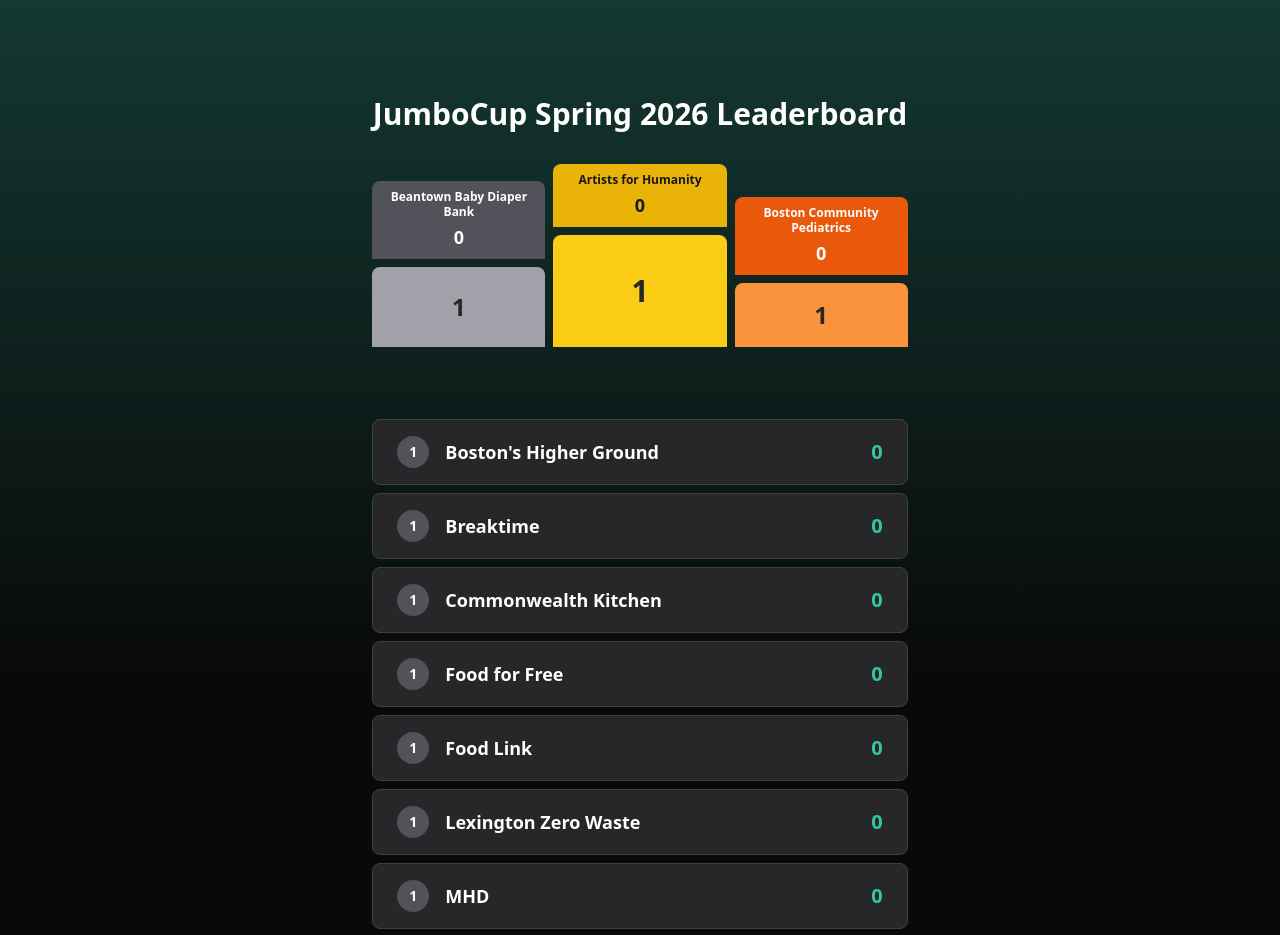
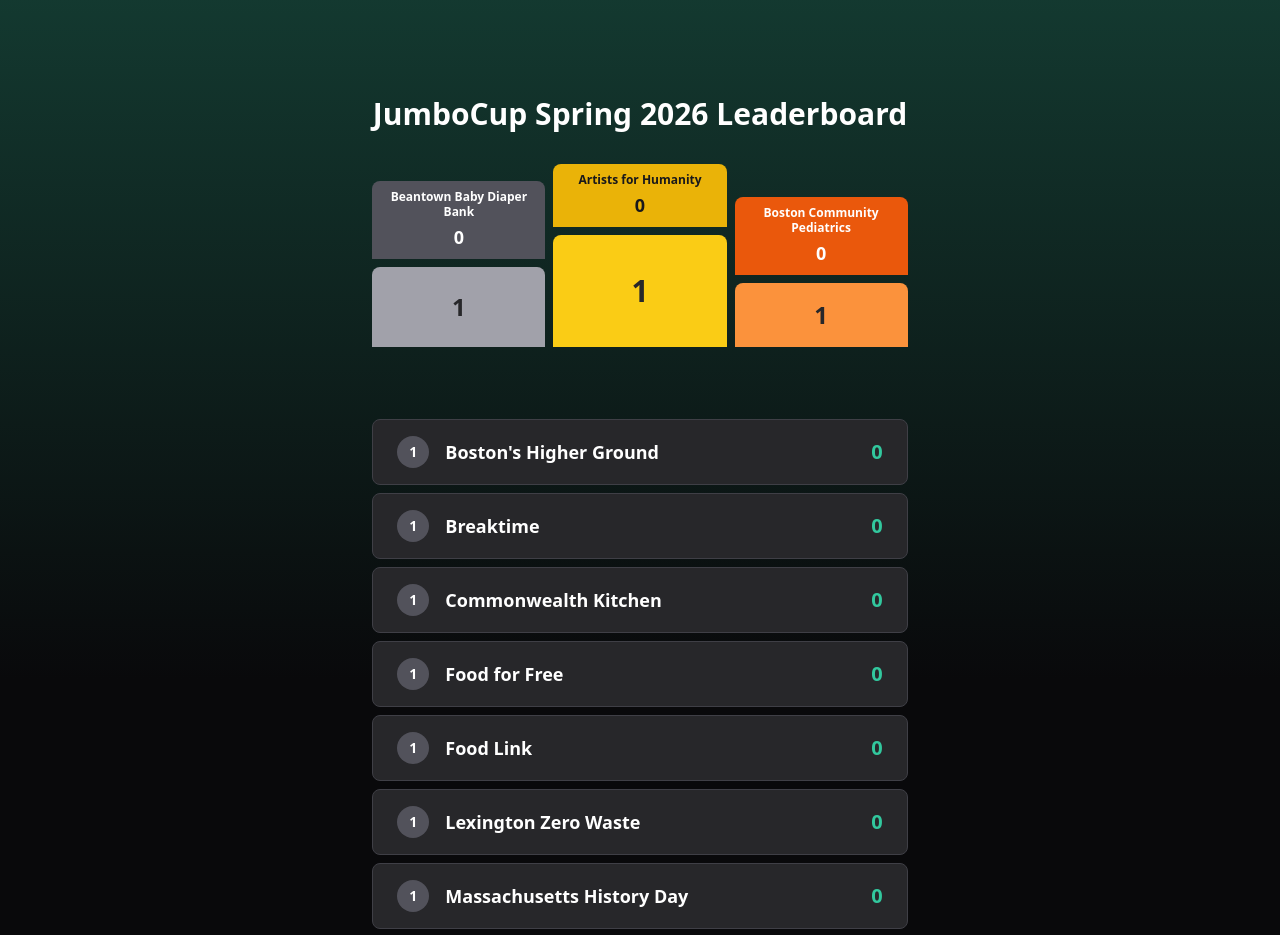
Before and after one commit to JumboCode/jumbocode.org-2024, a Next.js app: page /jumbocup in a window 1280 px wide. Shown: the top 935 px of the page. Built offline with nearby package versions, Linux system fonts and the light colour scheme.

Commit message:
rename mhd

```diff
--- a/components/leaderboard.tsx
+++ b/components/leaderboard.tsx
@@ -30,7 +30,7 @@
   { id: 7, name: "Food for Free", score: 0 },
   { id: 8, name: "Food Link", score: 0 },
   { id: 9, name: "Lexington Zero Waste", score: 0 },
-  { id: 10, name: "MHD", score: 0 },
+  { id: 10, name: "Massachusetts History Day", score: 0 },
   { id: 11, name: "School on Wheels", score: 0 },
   { id: 12, name: "The Loop Lab", score: 0 },
 ];
```
